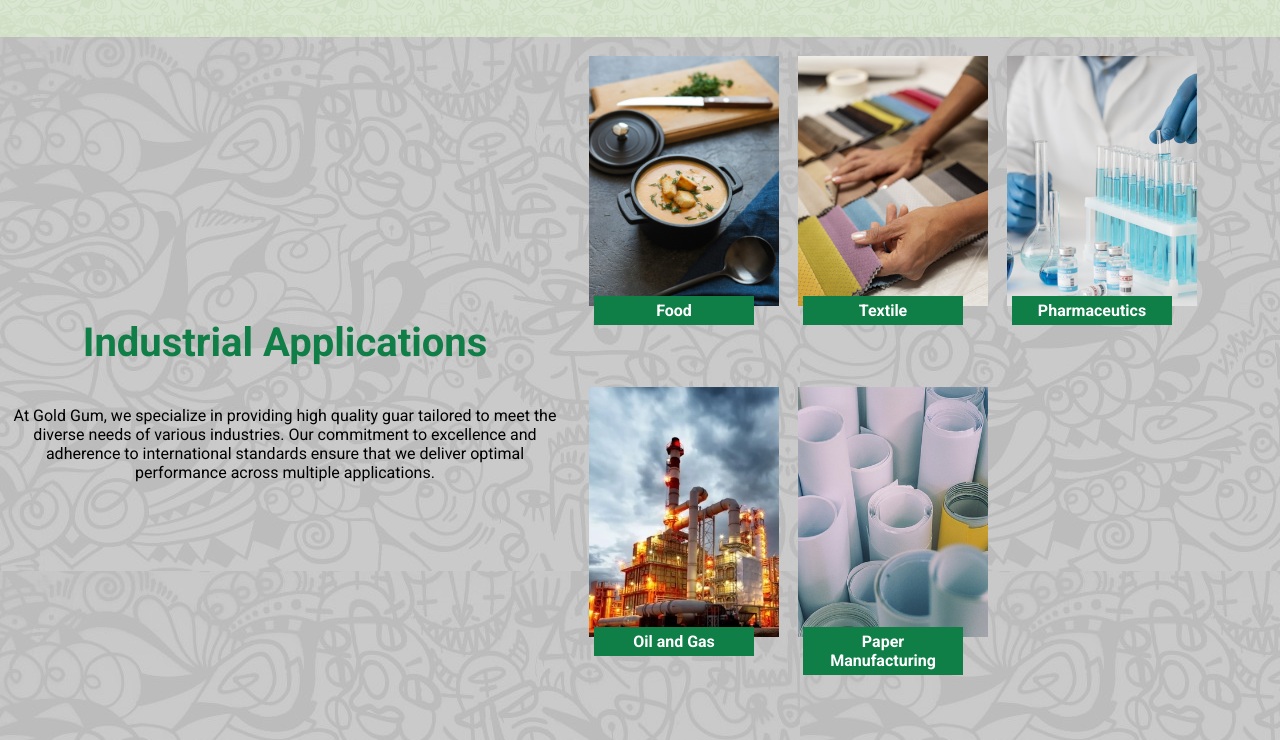
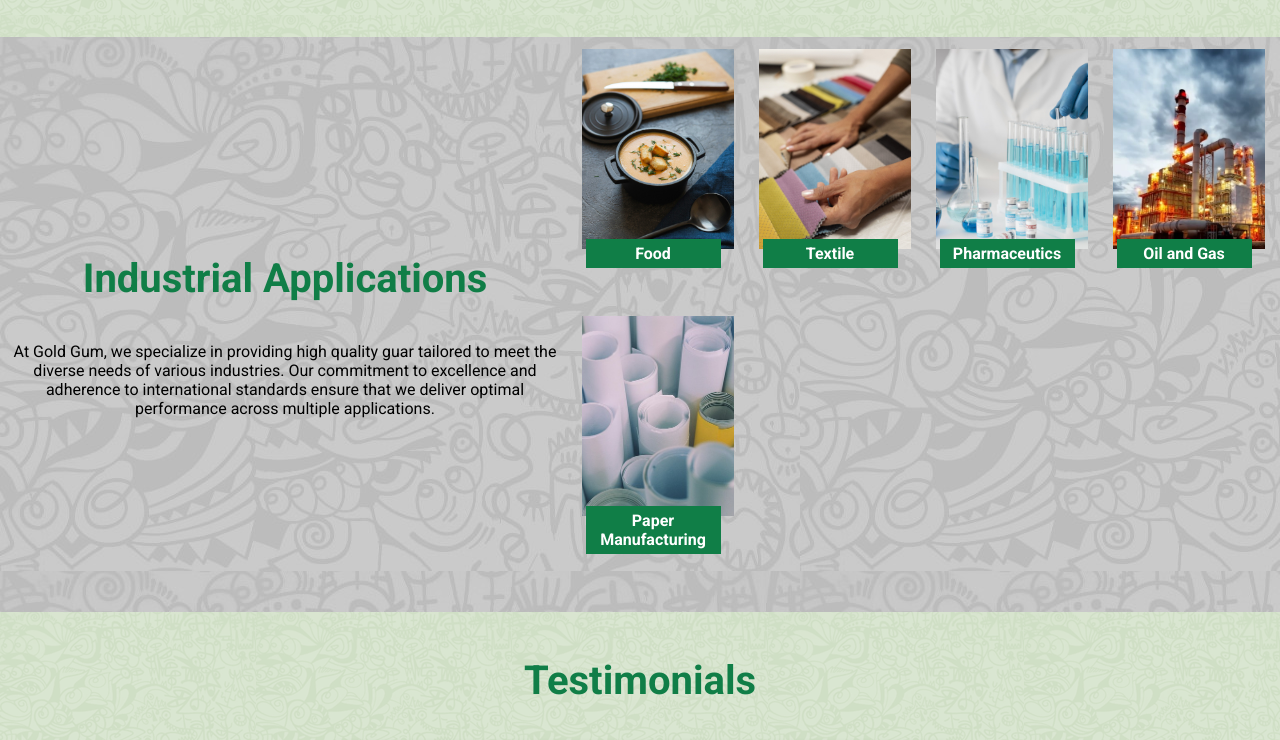
Before and after one commit to Affaq1234/guargum, a plain HTML site: page index.html in a window 1280 px wide. Shown: the part 1321-2061 px from the top of the page. Drawn offline with Linux system fonts and the light colour scheme.

Commit message:
Fixed Product Sizes

```diff
--- a/styles.css
+++ b/styles.css
@@ -290,15 +290,14 @@ footer {
 .products {
     display: flex;
     padding: 2px;
-    gap: 5px;
+    gap: 25px;
     flex-wrap: wrap;
     row-gap: 2px;
 }
 
 .product_card {
-    padding: 7px;
     display: inline;
-    max-width: 190px;
+    max-width: 152px;
 }
 
 .product_text {
@@ -309,19 +308,19 @@ footer {
 .product_name {
     position: relative;
     top: -30px;
-    left: -10px;
+    left: -5px;
     font-weight: bold;
     color: white;
     background-color: var(--green-color);
     display: inline-block;
-    width: 150px;
+    width: 125px;
     padding: 5px;
     cursor: pointer;
 }
 
 .product_image {
-    height: 250px;
-    width: 190px;
+    height: 200px;
+    width: 152px;
     object-fit: cover;
     transition: transform 0.3s ease;
 }
```
